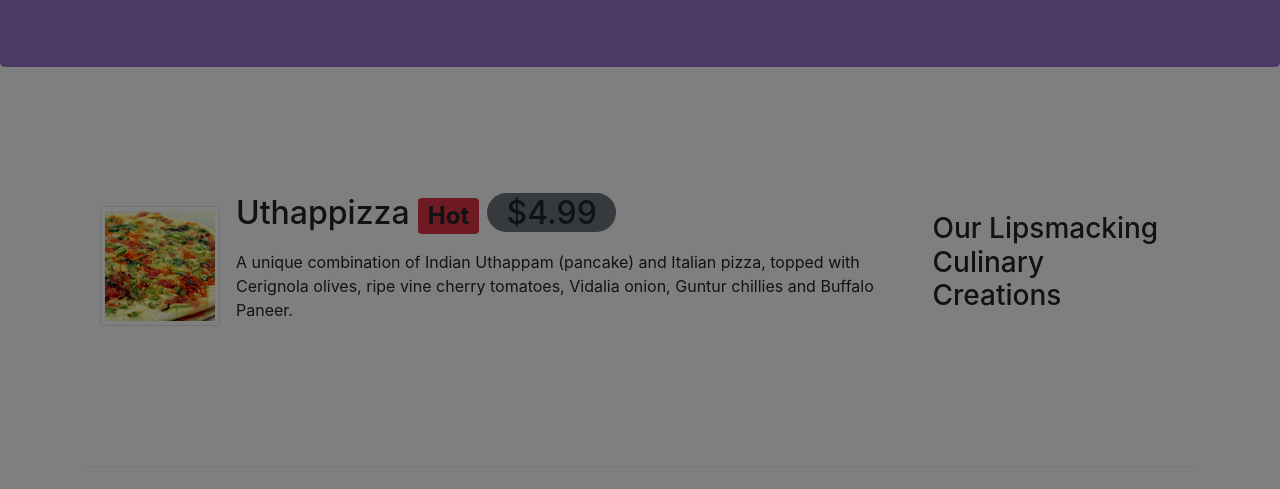
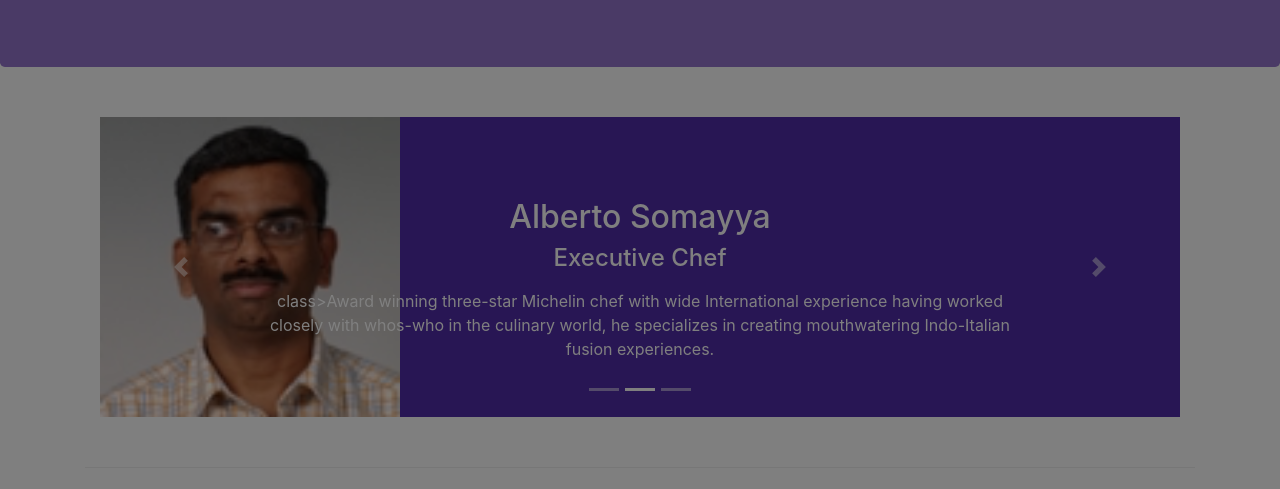
Before and after one commit to Yuddhaaryal/conFusion, a website: page index.html in a window 1280 px wide. Both pictures are taken after a click on the link "Longin". Shown: the part 311-800 px from the top of the page. Drawn offline with nearby package versions, Linux system fonts and the light colour scheme.

Commit message:
Carousel control

```diff
--- a/css/styles.css
+++ b/css/styles.css
@@ -36,3 +36,17 @@ border-right: 1px solid #ddd;
 border-bottom: 1px solid #ddd;
 padding: 10px;
 }
+.carousel {
+    background:#512DA8;
+}
+
+.carousel-item {
+  height: 300px;
+}
+
+.carousel-item img {
+    position: absolute;
+    top: 0;
+    left: 0;
+    min-height: 300px;
+}
--- a/index.html
+++ b/index.html
@@ -76,6 +76,7 @@
 
     <header class="jumbotron">
         <div class="container">
+
             <div class="row row-header align-items-center">
                 <div class="col-12 col-sm-6">
                     <h1>Ristorante con Fusion</h1>
@@ -97,6 +98,52 @@
     </header>
 
     <div class="container">
+        <div class="row row-content">
+            <div class="col">
+                <div class="carousel slide" id="mycarousel" data-ride="carousel">
+                    <div class="carousel-inner" role="listbox">
+                        <div class="carousel-item active">
+                            <img class="d-block img-fluid"
+                            src="img/uthappizza.png" alt="uthappizza">
+                            <div class="carousel-caption d-none d-md-block">
+                                <h2>Uthappizza <span class="badge mb-2 bg-danger">Hot</span> <span class="badge-pill bg-secondary">$4.99</span></h2>
+                                <p class="d-none d-sm-block">A unique combination of Indian Uthappam (pancake) and Italian pizza, topped with Cerignola olives, ripe vine cherry tomatoes, Vidalia onion, Guntur chillies and Buffalo Paneer.</p>
+                            </div>
+                        </div>
+                        <div class="carousel-item">
+                            <img class="d-block img-fluid"
+                            src="img/alberto.png" alt="alberto">
+                            <div class="carousel-caption d-none d-md-block">
+                                <h2>Alberto Somayya</h2>
+                                <h4>Executive Chef</h4>
+                                <p class="d-none d-sm-block"></p>class>Award winning three-star Michelin chef with wide International experience having worked closely with whos-who in the culinary world, he specializes in creating mouthwatering Indo-Italian fusion experiences. </p>
+                            </div>
+                        </div>
+                        <div class="carousel-item">
+                            <img class="d-block img-fluid"
+                             src="img/buffet.png" alt="buffet">
+                            <div class="carousel-caption d-none d-md-block">
+                                <h2>Weekend Grand Buffet<span class="badge bg-danger">NEW</span></h2>
+                                <p class="d-none d-sm-block">Featuring mouthwatering combinations with a choice of five different salads, six enticing appetizers, six main entrees and five choicest desserts. Free flowing bubbly and soft drinks. All for just $19.99 per person </p>
+                            </div>
+                        </div>
+                    </div>
+                    <ul class="carousel-indicators">
+                        <li data-target="mycarousel" data-slide-to="0" class="active"></li>
+                        <li data-target="mycarousel" data-slide-to="1"></li>
+                        <li data-target="mycaraosel" data-slide-to="2"></li>
+                    </ul>
+                    <a class="carousel-control-prev" role="button" data-slide="prev" href="#mycarousel">
+                        <span class="carousel-control-prev-icon"></span>
+                    </a>
+                    <a class="carousel-control-next" role="button" data-slide="next" href="#mycarousel">
+                        <span class="carousel-control-next-icon"></span>
+                    </a>
+
+
+                </div>
+            </div>
+        </div>
         <div class="row row-content align-items-center">
             <div class="col-12 col-sm-4 order-sm-last col-md-3">
                 <h3>Our Lipsmacking Culinary Creations</h3>
```
